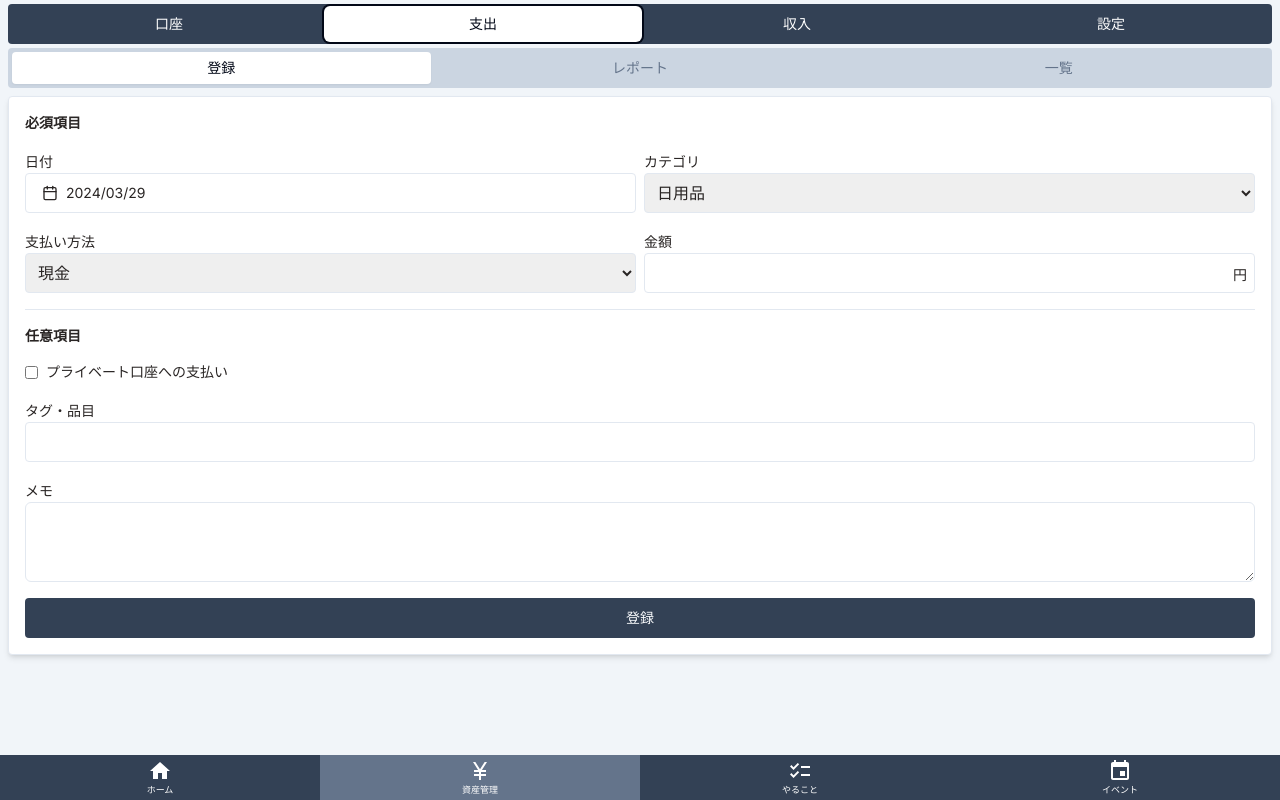
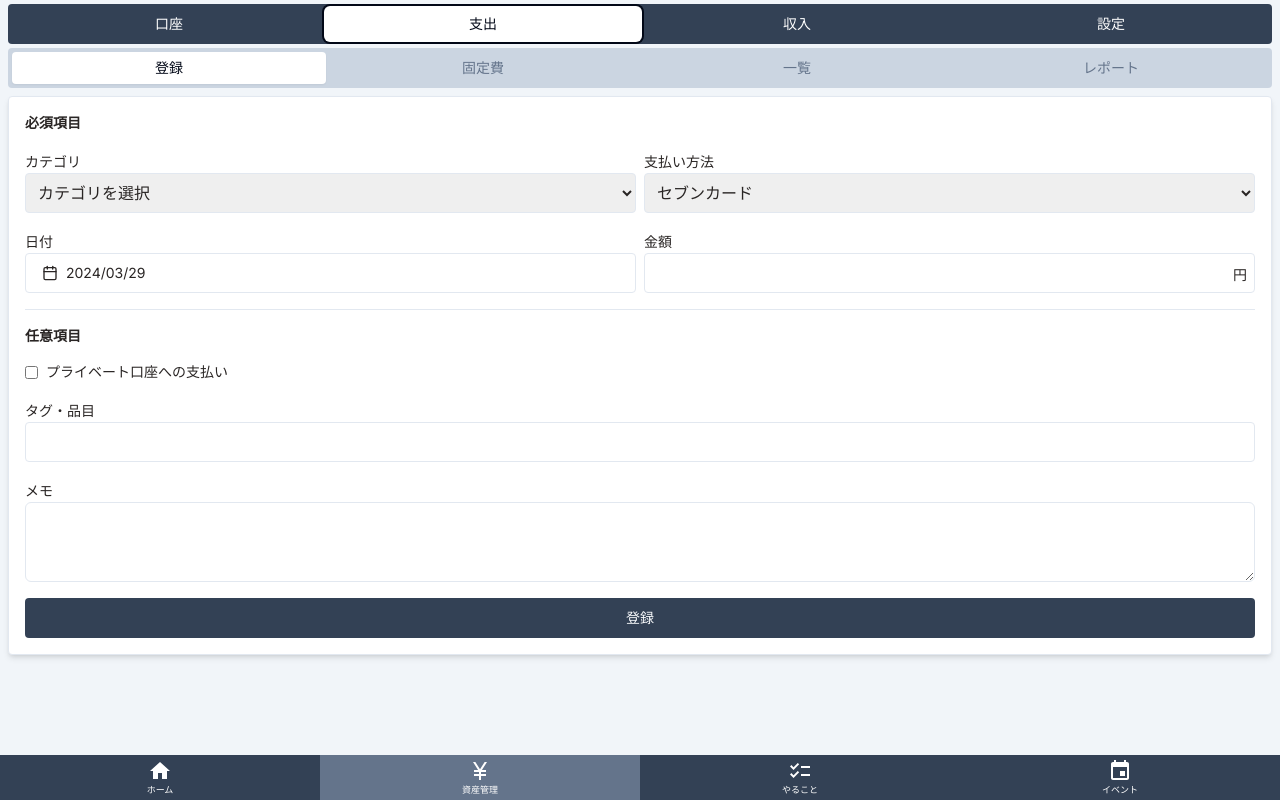
Before and after one commit to yuichi04/famlink, a Next.js app: page /asset-management in a window 1280 px wide. Both pictures are taken after a click on the tab "支出". Built offline with nearby package versions, Linux system fonts and the light colour scheme.

Commit message:
固定費と定期収入のタブを追加

```diff
--- a/app/asset-management/(components)/finance-overview.tsx
+++ b/app/asset-management/_components/finance/finance-overview.tsx
@@ -31,7 +31,7 @@ export default function FinanceOverview({
   return (
     <Card className={className}>
       <CardHeader className="pb-0">
-        <CardTitle className="text-lg">{category}</CardTitle>
+        <CardTitle>{category}</CardTitle>
         {description && <CardDescription>{description}</CardDescription>}
       </CardHeader>
       <CardContent className="text-right">
--- /dev/null
+++ b/app/asset-management/_components/settings/setting-account-form.tsx
@@ -0,0 +1,42 @@
+import { Card, CardContent, CardHeader, CardTitle } from "@/components/ui/card";
+import { Input } from "@/components/ui/input";
+import { Button } from "@/components/ui/button";
+import { Label } from "@/components/ui/label";
+import { Selectbox, SelectboxProps } from "@/components/ui/select";
+
+const accountOptions: SelectboxProps["options"] = [
+  { value: "cash", label: "現金" },
+  { value: "bank", label: "銀行" },
+  { value: "credit-card", label: "クレジットカード" },
+  { value: "electric-cash", label: "電子決済" },
+  { value: "private", label: "プライベート" },
+  { value: "other", label: "その他" },
+];
+
+export default function SettingAccountForm() {
+  return (
+    <Card>
+      <CardHeader className="pb-0 mb-2">
+        <CardTitle>口座登録</CardTitle>
+      </CardHeader>
+      <CardContent className="space-y-4">
+        <div>
+          <Label>口座種別</Label>
+          <Selectbox defaultValue="cash" options={accountOptions} />
+        </div>
+        <div>
+          <Label>口座名</Label>
+          <Input />
+        </div>
+        <div>
+          <Label>現在の残高</Label>
+          <div className="relative">
+            <Input type="number" className="pr-8" />
+            <span className="absolute right-2 bottom-2 text-sm">円</span>
+          </div>
+        </div>
+        <Button className="w-full">登録</Button>
+      </CardContent>
+    </Card>
+  );
+}
--- a/app/asset-management/(components)/setting-tabs.tsx
+++ b/app/asset-management/_components/settings/setting-tabs.tsx
@@ -3,16 +3,7 @@ import { Card, CardContent, CardHeader, CardTitle } from "@/components/ui/card";
 import { Input } from "@/components/ui/input";
 import { Button } from "@/components/ui/button";
 import { Label } from "@/components/ui/label";
-import { Selectbox, SelectboxProps } from "@/components/ui/select";
-
-const accountOptions: SelectboxProps["options"] = [
-  { value: "cash", label: "現金" },
-  { value: "bank", label: "銀行" },
-  { value: "credit-card", label: "クレジットカード" },
-  { value: "electric-cash", label: "電子決済" },
-  { value: "private", label: "プライベート" },
-  { value: "other", label: "その他" },
-];
+import SettingAccountForm from "./setting-account-form";
 
 export default function SettingTabs() {
   return (
@@ -25,25 +16,10 @@ export default function SettingTabs() {
       </TabsList>
 
       <TabsContent value="account" className="space-y-2 mt-0">
+        <SettingAccountForm />
         <Card>
           <CardHeader className="pb-0 mb-2">
-            <CardTitle className="text-lg">新規登録</CardTitle>
-          </CardHeader>
-          <CardContent className="space-y-4">
-            <div>
-              <Label>口座種別</Label>
-              <Selectbox defaultValue="cash" options={accountOptions} />
-            </div>
-            <div>
-              <Label>口座名</Label>
-              <Input />
-            </div>
-            <Button className="w-full">登録</Button>
-          </CardContent>
-        </Card>
-        <Card>
-          <CardHeader className="pb-0 mb-2">
-            <CardTitle className="text-lg">一覧</CardTitle>
+            <CardTitle>一覧</CardTitle>
           </CardHeader>
           <CardContent>テーブル追加予定</CardContent>
         </Card>
@@ -52,7 +28,7 @@ export default function SettingTabs() {
       <TabsContent value="category" className="space-y-2 mt-0">
         <Card>
           <CardHeader className="pb-0 mb-2">
-            <CardTitle className="text-lg">新規登録</CardTitle>
+            <CardTitle>カテゴリ登録</CardTitle>
           </CardHeader>
           <CardContent className="space-y-4">
             <div>
@@ -64,7 +40,7 @@ export default function SettingTabs() {
         </Card>
         <Card>
           <CardHeader className="pb-0 mb-2">
-            <CardTitle className="text-lg">一覧</CardTitle>
+            <CardTitle>一覧</CardTitle>
           </CardHeader>
           <CardContent>テーブル追加予定</CardContent>
         </Card>
@@ -73,7 +49,7 @@ export default function SettingTabs() {
       <TabsContent value="tag" className="space-y-2 mt-0">
         <Card>
           <CardHeader className="pb-0 mb-2">
-            <CardTitle className="text-lg">新規登録</CardTitle>
+            <CardTitle>タグ登録</CardTitle>
           </CardHeader>
           <CardContent className="space-y-4">
             <div>
@@ -85,7 +61,7 @@ export default function SettingTabs() {
         </Card>
         <Card>
           <CardHeader className="pb-0 mb-2">
-            <CardTitle className="text-lg">一覧</CardTitle>
+            <CardTitle>一覧</CardTitle>
           </CardHeader>
           <CardContent>テーブル追加予定</CardContent>
         </Card>
@@ -94,7 +70,7 @@ export default function SettingTabs() {
       <TabsContent value="budget" className="mt-0">
         <Card>
           <CardHeader className="pb-0 mb-2">
-            <CardTitle className="text-lg">現在の予算設定</CardTitle>
+            <CardTitle>現在の予算設定</CardTitle>
           </CardHeader>
           <CardContent className="text-right">
             <p className="text-xl font-semibold">380,000 円</p>
--- /dev/null
+++ b/app/asset-management/_components/transaction/regular-form.tsx
@@ -0,0 +1,90 @@
+import { Button } from "@/components/ui/button";
+import { Card, CardContent, CardHeader, CardTitle } from "@/components/ui/card";
+import { Input } from "@/components/ui/input";
+import { Label } from "@/components/ui/label";
+import { Selectbox, SelectboxProps } from "@/components/ui/select";
+
+const categoryOptions: SelectboxProps["options"] = [
+  {
+    value: "default",
+    label: "カテゴリを選択",
+  },
+  {
+    value: "daily-necessities",
+    label: "日用品",
+  },
+  {
+    value: "food-expenses",
+    label: "食費",
+  },
+  {
+    value: "other",
+    label: "その他",
+  },
+];
+
+const accountOptions: SelectboxProps["options"] = [
+  {
+    value: "cash",
+    label: "現金",
+  },
+  {
+    value: "seven-bank",
+    label: "セブン銀行",
+  },
+  {
+    value: "yokohama-bank",
+    label: "横浜銀行",
+  },
+  {
+    value: "seven-credit-card",
+    label: "セブンカード",
+  },
+  {
+    value: "epos-credit-card",
+    label: "エポスカード",
+  },
+];
+
+export default function RegularForm() {
+  return (
+    <Card>
+      <CardHeader className="pb-2">
+        <CardTitle>新規登録</CardTitle>
+      </CardHeader>
+      <CardContent className="grid grid-cols-2 gap-4">
+        <div>
+          <Label>カテゴリ</Label>
+          <Selectbox defaultValue="default" options={categoryOptions} />
+        </div>
+        <div>
+          <Label>口座</Label>
+          <Selectbox
+            defaultValue="seven-credit-card"
+            options={accountOptions}
+          />
+        </div>
+        <div>
+          <Label>金額</Label>
+          <div className="relative">
+            <Input type="number" className="pr-8" />
+            <span className="absolute right-2 bottom-2 text-sm">円</span>
+          </div>
+        </div>
+        <div>
+          <Label>タグ</Label>
+          <Input />
+        </div>
+        <div className="col-span-2">
+          <Label>ルール設定</Label>
+          <Button className="w-full" variant="secondary">
+            繰り返しルールを設定する
+          </Button>
+        </div>
+        <div className="col-span-2 pt-4">
+          <Button className="w-full">保存</Button>
+        </div>
+      </CardContent>
+    </Card>
+  );
+}
--- /dev/null
+++ b/app/asset-management/_components/transaction/regular-table.tsx
@@ -0,0 +1,12 @@
+import { Card, CardContent, CardHeader, CardTitle } from "@/components/ui/card";
+
+export default function RegularTable() {
+  return (
+    <Card>
+      <CardHeader className="pb-0 mb-2">
+        <CardTitle>一覧</CardTitle>
+      </CardHeader>
+      <CardContent>テーブル追加予定</CardContent>
+    </Card>
+  );
+}
--- a/app/asset-management/(components)/transaction-form.tsx
+++ b/app/asset-management/_components/transaction/transaction-form.tsx
@@ -16,6 +16,10 @@ type TransactionFormProps = {
 };
 
 const categoryOptions: SelectboxProps["options"] = [
+  {
+    value: "default",
+    label: "カテゴリを選択",
+  },
   {
     value: "daily-necessities",
     label: "日用品",
@@ -61,21 +65,21 @@ export default function TransactionForm({ type }: TransactionFormProps) {
       <CardContent className="grid grid-cols-2 gap-2 gap-y-4 p-4">
         <h4 className="col-span-2 font-semibold text-sm">必須項目</h4>
         <div>
+          <Label>カテゴリ</Label>
+          <Selectbox defaultValue="default" options={categoryOptions} />
+        </div>
+        <div>
+          <Label>{type === "expenses" ? "支払い方法" : "受け取った方法"}</Label>
+          <Selectbox
+            defaultValue="seven-credit-card"
+            options={accountOptions}
+          />
+        </div>
+        <div>
           <Label>日付</Label>
           <div>
             <DatePicker width={"w-full"} />
           </div>
-        </div>
-        <div>
-          <Label>カテゴリ</Label>
-          <Selectbox
-            defaultValue="daily-necessities"
-            options={categoryOptions}
-          />
-        </div>
-        <div>
-          <Label>{type === "expenses" ? "支払い方法" : "受け取った方法"}</Label>
-          <Selectbox defaultValue="cash" options={accountOptions} />
         </div>
         <div>
           <Label>金額</Label>
--- a/app/asset-management/(components)/transaction-tabs.tsx
+++ b/app/asset-management/_components/transaction/transaction-tabs.tsx
@@ -4,6 +4,8 @@ import BarChart from "@/components/bar-chart";
 import PieChart from "@/components/pie-chart";
 import { DatePickerWithRange } from "@/components/date-picker-with-range";
 import DataTable from "@/components/data-table";
+import RegularForm from "./regular-form";
+import RegularTable from "./regular-table";
 
 type TransactionTabsProps = {
   type: "expenses" | "income";
@@ -12,14 +14,27 @@ type TransactionTabsProps = {
 export default function TransactionTabs({ type }: TransactionTabsProps) {
   return (
     <Tabs defaultValue="transaction">
-      <TabsList className="z-50 fixed top-12 left-1/2 -translate-x-1/2 rounded-sm w-[calc(100%_-_16px)] grid grid-cols-3 bg-slate-300">
+      <TabsList className="z-50 fixed top-12 left-1/2 -translate-x-1/2 rounded-sm w-[calc(100%_-_16px)] grid grid-cols-4 bg-slate-300">
         <TabsTrigger value="transaction">登録</TabsTrigger>
+        <TabsTrigger value="regular">
+          {type === "expenses" ? "固定費" : "定期収入"}
+        </TabsTrigger>
+        <TabsTrigger value="list">一覧</TabsTrigger>
         <TabsTrigger value="report">レポート</TabsTrigger>
-        <TabsTrigger value="list">一覧</TabsTrigger>
       </TabsList>
 
       <TabsContent value="transaction" className="mt-0">
         <TransactionForm type={type} />
+      </TabsContent>
+
+      <TabsContent value="regular" className="mt-0 space-y-2">
+        <RegularForm />
+        <RegularTable />
+      </TabsContent>
+
+      <TabsContent value="list" className="mt-0">
+        <DatePickerWithRange />
+        <DataTable />
       </TabsContent>
 
       <TabsContent value="report" className="grid grid-cols-1 gap-y-2 mt-0">
@@ -27,10 +42,6 @@ export default function TransactionTabs({ type }: TransactionTabsProps) {
         <BarChart type={type} />
         <PieChart type={type} />
       </TabsContent>
-
-      <TabsContent value="list" className="mt-0">
-        <DataTable />
-      </TabsContent>
     </Tabs>
   );
 }
--- a/app/asset-management/page.tsx
+++ b/app/asset-management/page.tsx
@@ -1,7 +1,7 @@
 import { Tabs, TabsContent, TabsList, TabsTrigger } from "@/components/ui/tabs";
-import TransactionTabs from "./(components)/transaction-tabs";
-import FinanceTabs from "./(components)/finance-tabs";
-import SettingTabs from "./(components)/setting-tabs";
+import TransactionTabs from "./_components/transaction/transaction-tabs";
+import FinanceTabs from "./_components/finance/finance-tabs";
+import SettingTabs from "./_components/settings/setting-tabs";
 
 export default function Page() {
   return (
--- a/components/date-picker.tsx
+++ b/components/date-picker.tsx
@@ -1,7 +1,7 @@
 "use client";
 
 import * as React from "react";
-import { addDays, format } from "date-fns";
+import { format } from "date-fns";
 import { Calendar as CalendarIcon } from "lucide-react";
 
 import { cn } from "@/lib/utils";
@@ -12,16 +12,7 @@ import {
   PopoverContent,
   PopoverTrigger,
 } from "@/components/ui/popover";
-import { Label } from "./ui/label";
 import { ja } from "date-fns/locale";
-import { Selectbox } from "./ui/select";
-
-const options = [
-  { value: "-2", label: "一昨日" },
-  { value: "-1", label: "昨日" },
-  { value: "0", label: "今日" },
-  { value: "1", label: "明日" },
-];
 
 export function DatePicker({ width }: { width: string }) {
   const [date, setDate] = React.useState<Date>();
@@ -50,26 +41,7 @@ export function DatePicker({ width }: { width: string }) {
         </Button>
       </PopoverTrigger>
       <PopoverContent className="flex flex-col w-auto space-y-4 translate-x-6">
-        <div>
-          <Label className="text-xs text-stone-800 font-semibold">
-            簡単選択
-          </Label>
-          <Selectbox
-            defaultValue="0"
-            options={options}
-            onChange={(e) =>
-              setDate(addDays(new Date(), parseInt(e.target.value)))
-            }
-          />
-        </div>
-        <div>
-          <Label className="text-xs text-stone-800 font-semibold">
-            カレンダーから選択
-          </Label>
-          <div className="rounded-md border">
-            <Calendar mode="single" selected={date} onSelect={setDate} />
-          </div>
-        </div>
+        <Calendar mode="single" selected={date} onSelect={setDate} />
       </PopoverContent>
     </Popover>
   );
--- a/components/ui/card.tsx
+++ b/components/ui/card.tsx
@@ -36,7 +36,7 @@ const CardTitle = React.forwardRef<
   <h3
     ref={ref}
     className={cn(
-      "text-2xl font-semibold leading-none tracking-tight",
+      "text-lg font-semibold leading-none tracking-tight",
       className
     )}
     {...props}
```
Also changed, not shown: app/asset-management/_components/finance/finance-tabs.tsx (renamed from app/asset-management/(components)/finance-tabs.tsx).
